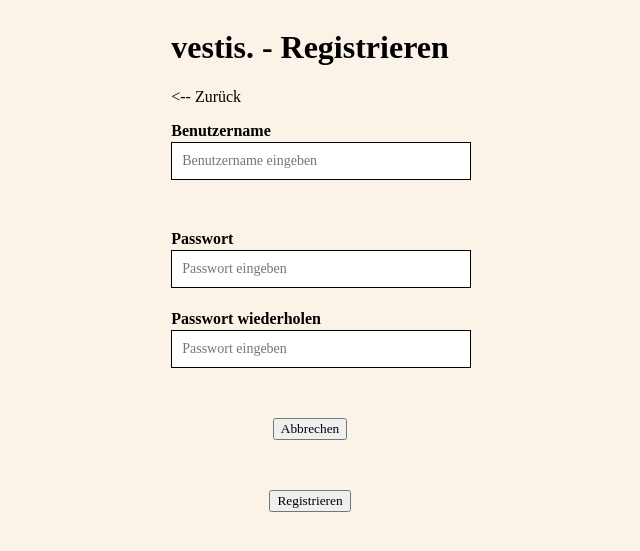
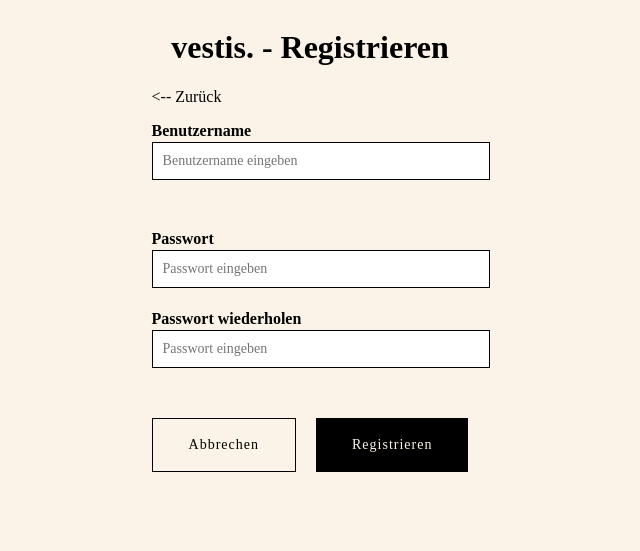
Before and after one commit to BadmintonCore/app, a PHP site: page /registration.html in a window 1280 px wide. Shown: the top 551 px of the page, without its empty margins (330-970 px from the left). Run offline with PHP 8.4, Linux system fonts and the light colour scheme.

Commit message:
feat: Added secondary

```diff
--- a/src/mystyle.css
+++ b/src/mystyle.css
@@ -88,6 +88,8 @@ a:hover {
 
 .btn.secondary {
     background-color: unset;
+    color: var(--text-color);
+    border: 1px solid var(--text-color);
 }
 
 .btn svg {
@@ -158,6 +160,12 @@ form {
     outline: 2px solid var(--accent-color);
 }
 
+.button-row {
+    display: flex;
+    gap: 20px;
+    align-self: flex-start;
+}
+
 #resetAndRegister {
     text-align: center;
 }
--- a/src/registration.html
+++ b/src/registration.html
@@ -39,16 +39,11 @@
 
             <br/>
 
-            <div id="cancel">
-                <button type="button">
+            <div class="button-row">
+                <a href="login.html" class="btn secondary">
                     Abbrechen
-                </button>
-            </div>
-
-            <br/>
-
-            <div id="submit">
-                <button type="submit">
+                </a>
+                <button type="submit" class="btn">
                     Registrieren
                 </button>
             </div>
```
Also changed, not shown: 1 other file.
